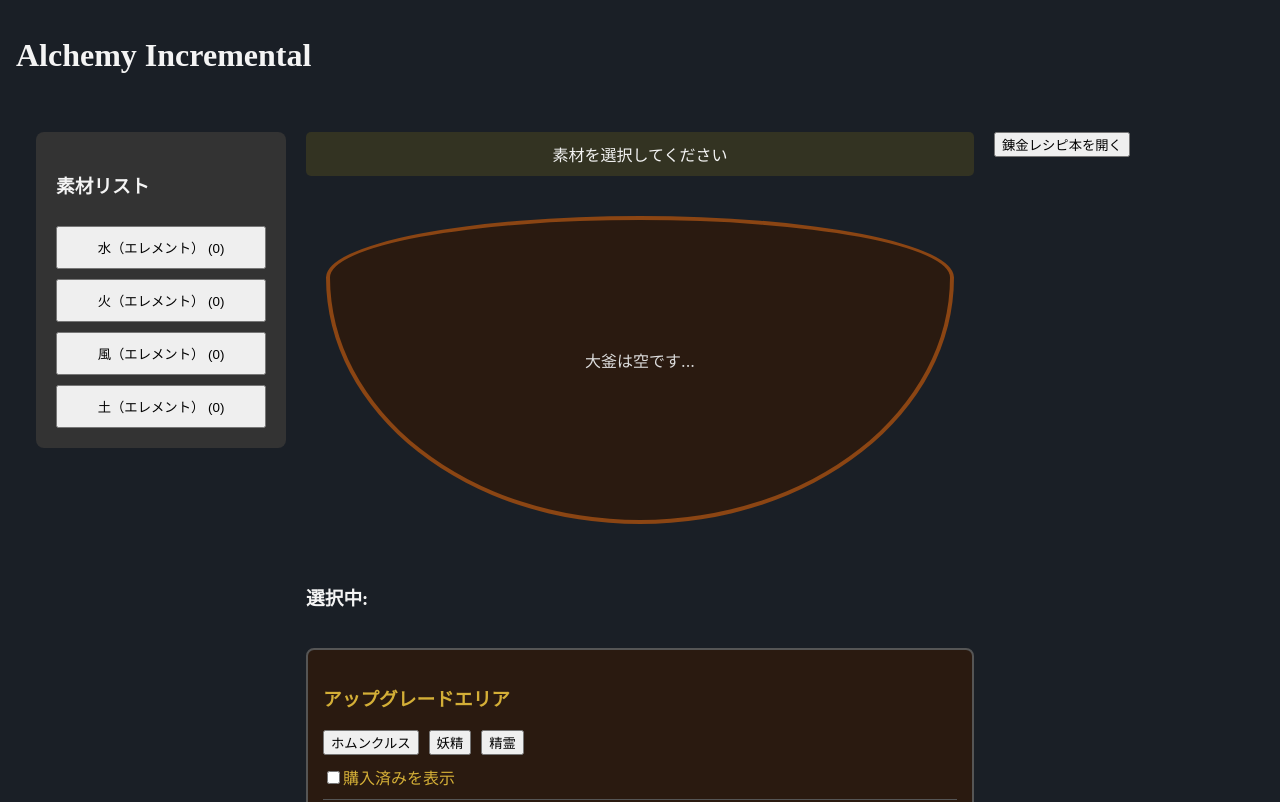
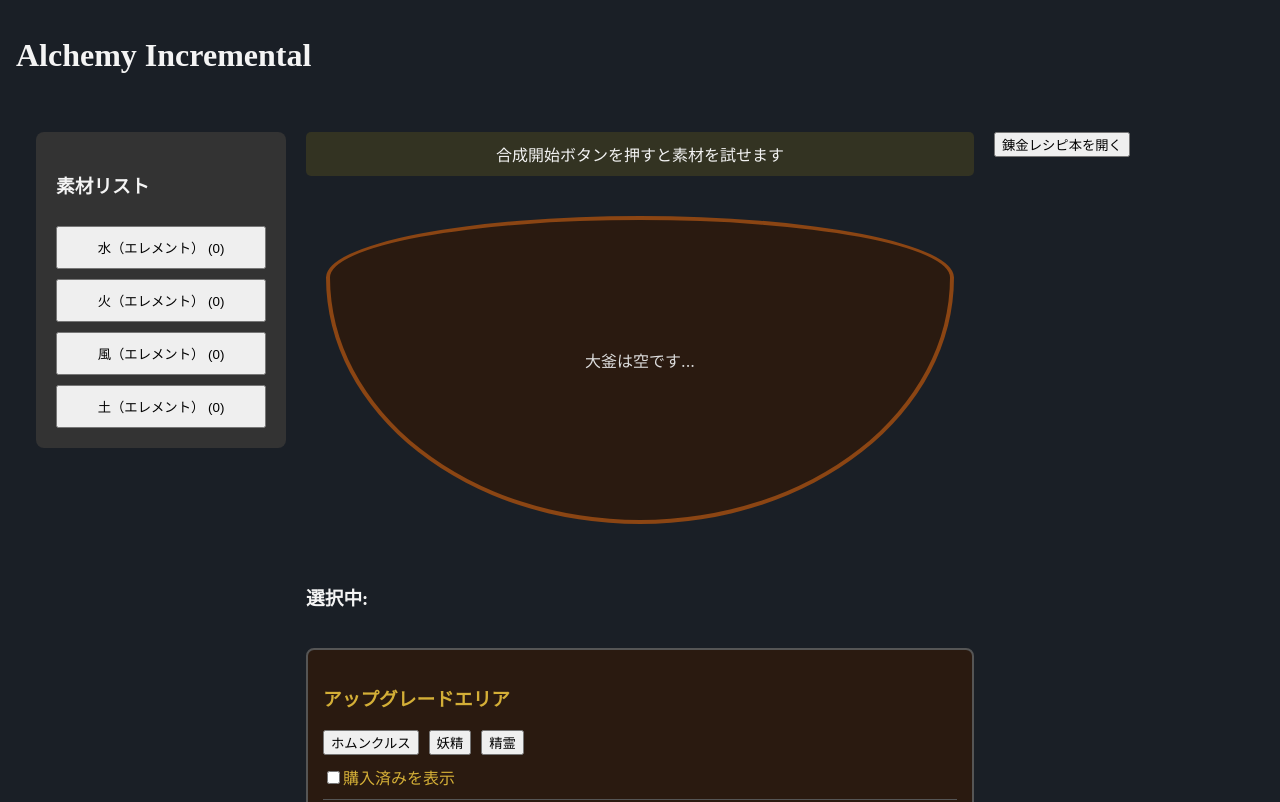
Before and after one commit to YuMurata/alchemy-incremental, a React (Vite) app: page / in a window 1280 px wide. Shown: the top 802 px of the page. Built offline with nearby package versions, Linux system fonts and the light colour scheme.

Commit message:
feat: プレイヤーの試行錯誤を尊重するため合成ヒントを撤廃

```diff
--- a/src/ui/App.tsx
+++ b/src/ui/App.tsx
@@ -85,13 +85,7 @@ const AppContent: React.FC = () => {
   };
 
   const getSynthesisHint = () => {
-    if (selectedMaterials.length === 0) return "素材を選択してください";
-    const recipe = recipes.find(r => {
-        const ingredientIds = r.ingredients.map((ing: any) => ing.id);
-        return selectedMaterials.length === ingredientIds.length &&
-               selectedMaterials.every(m => ingredientIds.includes(m));
-    });
-    return recipe ? `${recipe.name} ができるかも…？` : "何も生まれない組み合わせのようです";
+    return "合成開始ボタンを押すと素材を試せます";
   };
 
   return (
```
Also changed, not shown: obsidian/alchemy-incremental/開発ログ_2026-08-23.md (+6 -8 lines), 1 other file (tests, documents, lock files or other folders).
